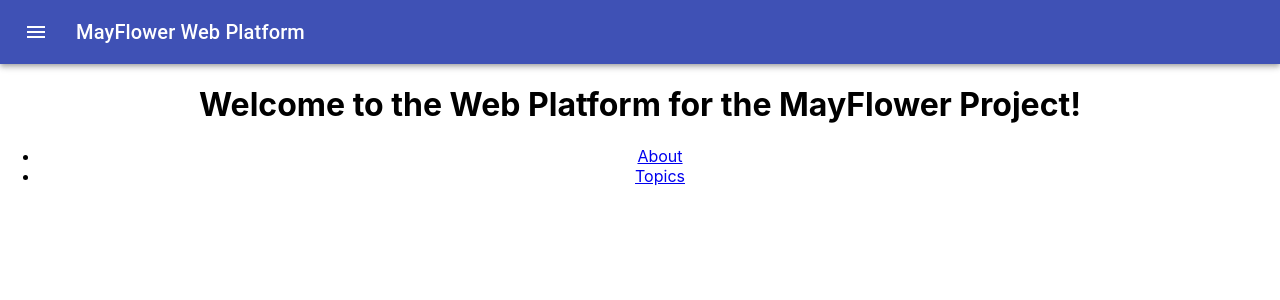
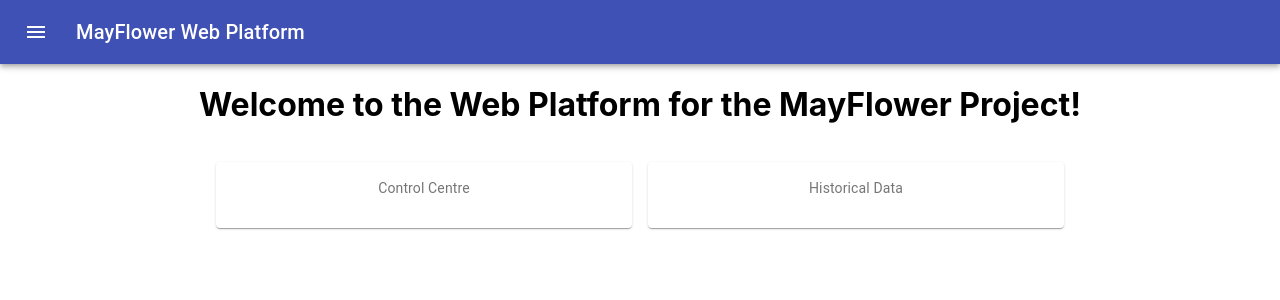
Before and after one commit to alexandar1000/MayFlower-WebPortal, a React (Create React App) app in the folder mayflower-webplatform/: page / in a window 1280 px wide. Shown: the top 300 px of the page. Built offline with nearby package versions, Linux system fonts and the light colour scheme.

Commit message:
Add the landing page

```diff
--- a/mayflower-webplatform/src/App.js
+++ b/mayflower-webplatform/src/App.js
@@ -9,9 +9,9 @@ import MenuIcon from '@material-ui/icons/Menu';
 import MainView from './Components/MainView';
 import {
   BrowserRouter as Router,
-  Switch,
-  Route,
-  Link,
+  // Switch,
+  // Route,
+  // Link,
 } from "react-router-dom";
 
 const useStyles = makeStyles((theme) => ({
@@ -25,6 +25,9 @@ const useStyles = makeStyles((theme) => ({
     flexGrow: 1,
     textAlign: 'left',
   },
+  mainView: {
+    height: '100vh'
+  }
 }));
 
 function App() {
--- /dev/null
+++ b/mayflower-webplatform/src/Components/ControlCentre.js
@@ -0,0 +1,20 @@
+import React from 'react';
+import {
+    Link,
+  } from "react-router-dom";
+
+
+class ControlCentre extends React.Component {
+
+    render() {
+        return (
+            <div>
+                <h1>Control Centre</h1>
+                <Link to="/">Home</Link>
+            </div>
+        );
+    }
+
+}
+
+export default ControlCentre;
--- /dev/null
+++ b/mayflower-webplatform/src/Components/HistoricalData.js
@@ -0,0 +1,18 @@
+import React from 'react';
+import {
+    Link,
+  } from "react-router-dom";
+
+
+class HistoricalData extends React.Component {
+    render() {
+        return (
+            <div>
+                <h1>Historical Data</h1>
+                <Link to="/">Home</Link>
+            </div>
+        );
+    }
+
+}
+export default HistoricalData;
--- /dev/null
+++ b/mayflower-webplatform/src/Components/LandingPage.js
@@ -0,0 +1,83 @@
+import React from 'react';
+import { withStyles } from '@material-ui/core/styles';
+import {
+    Link,
+  } from "react-router-dom";
+import {
+    Card,
+    CardContent,
+    Typography,
+    Grid
+} from '@material-ui/core';
+
+
+
+  const styles = theme => ({
+    root: {
+      height: '100%',
+      'align-content': 'space-around'
+    },
+    bullet: {
+      display: 'inline-block',
+      margin: '0 2px',
+      transform: 'scale(0.8)',
+    },
+    title: {
+      fontSize: 14,
+    },
+    pos: {
+      marginBottom: 12,
+    },
+    testItem: {
+    },
+    link: {
+        textDecoration: 'none'
+    }
+
+  });
+
+  class LandingPage extends React.Component {
+
+    render() {
+        const {classes} = this.props;
+        return (
+            <div className={classes.root}>
+                <Grid
+                    container
+                    direction="row"
+                    justify="center"
+                    alignItems="center"
+                    spacing={2}
+                >
+                    <Grid item xs={12}>
+                        <h1>Welcome to the Web Platform for the MayFlower Project!</h1>
+                    </Grid>
+                    <Grid item xs={4}>
+                        <Card className={classes.root}>
+                            <Link to="/control-centre" className={classes.link}>
+                                <CardContent>
+                                    <Typography className={classes.title} color="textSecondary" gutterBottom>
+                                    Control Centre
+                                    </Typography>
+                                </CardContent>
+                            </Link>
+                        </Card>
+                    </Grid>
+                    <Grid item xs={4}>
+                        <Card className={classes.root}>
+                            <Link to="/historical-data" className={classes.link}>
+                                <CardContent>
+                                    <Typography className={classes.title} color="textSecondary" gutterBottom>
+                                    Historical Data
+                                    </Typography>
+                                </CardContent>
+                            </Link>
+                        </Card>
+                    </Grid>
+                </Grid>
+            </div>
+        );
+    }
+}
+
+export default withStyles(styles, { withTheme: true })(LandingPage);
--- a/mayflower-webplatform/src/Components/MainView.js
+++ b/mayflower-webplatform/src/Components/MainView.js
@@ -1,12 +1,13 @@
 import React from 'react';
 import {
-    BrowserRouter as Router,
+    // BrowserRouter as Router,
     Switch,
     Route,
-    Link,
-    // useRouteMatch,
-    // useParams
+    // Link,
   } from "react-router-dom";
+import LandingPage from './LandingPage';
+import ControlCentre from './ControlCentre';
+import HistoricalData from './HistoricalData';
 
 
 class MainView extends React.Component {
@@ -16,23 +17,13 @@ class MainView extends React.Component {
                 <div>
                     <Switch>
                         <Route path="/control-centre">
-                            <h1>Control Centre</h1>
-                            <Link to="/">Home</Link>
+                            <ControlCentre/>
                         </Route>
                         <Route path="/historical-data">
-                            <h1>Historical Data</h1>
-                            <Link to="/">Home</Link>
+                            <HistoricalData/>
                         </Route>
                         <Route path="/">
-                        <h1>Welcome to the Web Platform for the MayFlower Project!</h1>
-                        <ul>
-                            <li>
-                                <Link to="/control-centre">About</Link>
-                            </li>
-                            <li>
-                                <Link to="/historical-data">Topics</Link>
-                            </li>
-                        </ul>
+                            <LandingPage/>
                         </Route>
                     </Switch>
                 </div>
```
